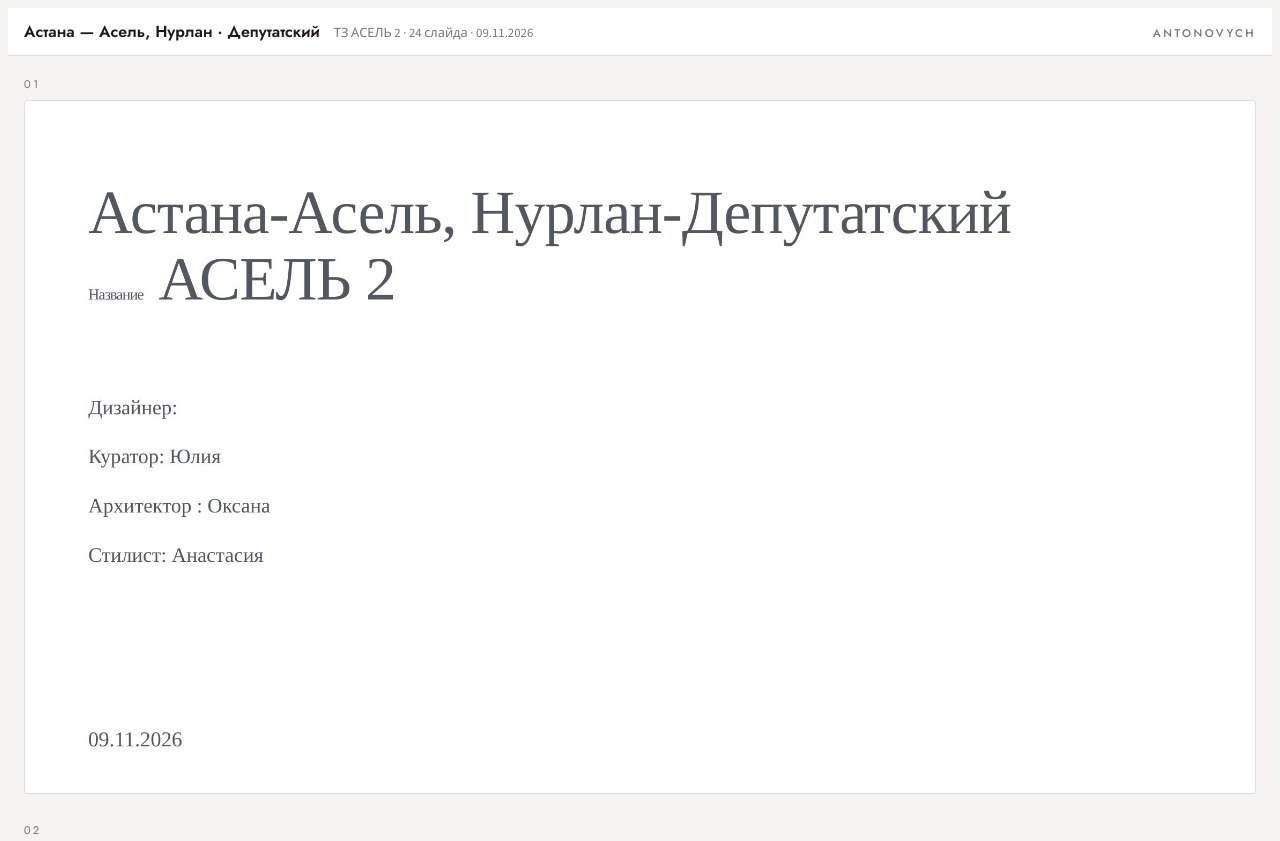
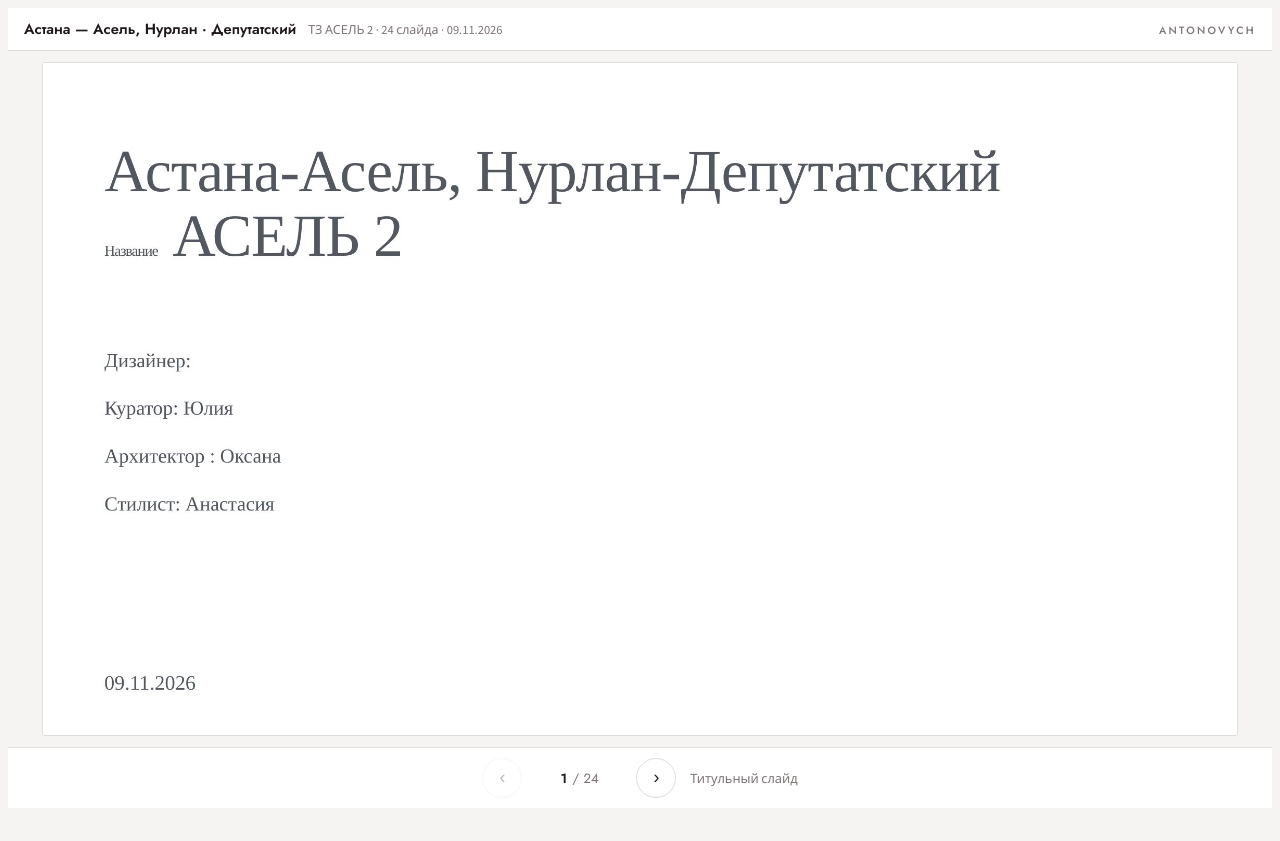
Before and after one commit to AntonovychDesignStylist/tz-asel-2, a plain HTML site: page index.html in a window 1280 px wide. Shown: the top 841 px of the page. After the commit the page ends 808 px from the top, so only its background shows below. Drawn offline with nearby package versions, Linux system fonts and the light colour scheme.

Commit message:
Просмотр по одному слайду: кадр по размеру экрана, листание стрелками и свайпом, шапка только на обложке
Co-Authored-By: Claude Opus 5 <noreply@anthropic.com>
Claude-Session: https://claude.ai/code/session_015Xf3BBH8CFkGQfaXQ6u5XT

```diff
--- a/index.html
+++ b/index.html
@@ -2,11 +2,12 @@
 <meta name="claude:viewport-fit-sides" content="cover">
 <link rel="stylesheet" href="https://fonts.googleapis.com/css2?family=Jost:wght@400;500;600&family=Source+Sans+3:wght@400;600&display=swap">
 <style>
-/* Вертикальная лента слайдов 16:9; видео поверх слайда стартует, когда слайд попадает в кадр */
+/* Один слайд на экран: кадр вписан по высоте окна, листание стрелками, свайпом и кнопками */
 :root{
   --bg:#F6F4F3; --card:#FFFFFF; --fg:#1F1919; --muted:#7D7474; --line:#E2DCDC;
   --display:'Jost','Segoe UI',system-ui,sans-serif;
   --body:'Source Sans 3','Segoe UI',system-ui,sans-serif;
+  --chrome:128px;
 }
 @media (prefers-color-scheme: dark){
   :root:not([data-theme="light"]){
@@ -16,57 +17,77 @@
 :root[data-theme="dark"]{
   --bg:#131010; --card:#1B1717; --fg:#EDE8E8; --muted:#948B8B; --line:#2B2525; color-scheme:dark;
 }
-body{background:var(--bg);color:var(--fg);font-family:var(--body);}
-body::before{content:"";position:fixed;inset:0 0 auto;height:env(safe-area-inset-top,0px);z-index:10;background:var(--card);}
+html,body{height:100%;}
+body{background:var(--bg);color:var(--fg);font-family:var(--body);
+  display:flex;flex-direction:column;overflow:hidden;}
 
-header{position:sticky;top:env(safe-area-inset-top,0px);z-index:9;background:var(--card);border-bottom:1px solid var(--line);}
-.bar{max-width:1480px;margin:0 auto;
+header{background:var(--card);border-bottom:1px solid var(--line);flex:0 0 auto;}
+.bar{max-width:1600px;margin:0 auto;
   padding-left:max(16px,env(safe-area-inset-left,0px));
   padding-right:max(16px,env(safe-area-inset-right,0px));
-  padding-block:12px;display:flex;align-items:baseline;gap:14px;flex-wrap:wrap;}
-.name{font-family:var(--display);font-weight:600;font-size:1rem;margin:0;}
-.sub{font-size:.8rem;color:var(--muted);margin:0;}
-.mark{margin-left:auto;font-family:var(--display);font-weight:500;font-size:.7rem;
-  letter-spacing:.22em;color:var(--muted);text-transform:uppercase;}
+  padding-block:10px;display:flex;align-items:baseline;gap:12px;}
+.name{font-family:var(--display);font-weight:600;font-size:.92rem;margin:0;
+  white-space:nowrap;overflow:hidden;text-overflow:ellipsis;}
+.sub{font-size:.78rem;color:var(--muted);white-space:nowrap;}
+.mark{margin-left:auto;font-family:var(--display);font-weight:500;font-size:.66rem;
+  letter-spacing:.22em;color:var(--muted);text-transform:uppercase;white-space:nowrap;}
 
-main{max-width:1480px;margin:0 auto;
+.stage{flex:1 1 auto;min-height:0;display:flex;align-items:center;justify-content:center;
   padding-left:max(16px,env(safe-area-inset-left,0px));
   padding-right:max(16px,env(safe-area-inset-right,0px));
-  padding-block:20px 56px;display:flex;flex-direction:column;gap:28px;}
-figure{margin:0;display:flex;flex-direction:column;gap:8px;}
-.num{font-family:var(--display);font-size:.7rem;letter-spacing:.2em;color:var(--muted);font-variant-numeric:tabular-nums;}
-.frame{position:relative;aspect-ratio:16/9;max-width:100%;
+  padding-block:12px;}
+.frame{position:relative;aspect-ratio:16/9;
+  width:min(100%, 1600px, calc((100dvh - var(--chrome)) * 1.7778));
   background:var(--card);border:1px solid var(--line);border-radius:3px;overflow:hidden;}
 .frame img{display:block;width:100%;height:100%;object-fit:contain;}
 .frame video{position:absolute;width:100%;height:100%;object-fit:cover;background:#000;border:0;}
-.sound{position:absolute;z-index:2;border:0;cursor:pointer;
-  font-family:var(--display);font-size:.72rem;letter-spacing:.08em;
-  padding:7px 12px;border-radius:999px;color:#fff;background:rgba(20,16,16,.62);
-  backdrop-filter:blur(6px);}
-.sound:focus-visible{outline:2px solid #fff;outline-offset:2px;}
-footer{border-top:1px solid var(--line);max-width:1480px;margin:0 auto;
+
+.sound{position:absolute;right:14px;bottom:14px;z-index:3;border:0;cursor:pointer;
+  font-family:var(--display);font-size:.7rem;letter-spacing:.08em;
+  padding:7px 12px;border-radius:999px;color:#fff;background:rgba(20,16,16,.62);}
+
+.controls{flex:0 0 auto;background:var(--card);border-top:1px solid var(--line);
   padding-left:max(16px,env(safe-area-inset-left,0px));
   padding-right:max(16px,env(safe-area-inset-right,0px));
-  padding-block:22px 34px;font-size:.82rem;color:var(--muted);}
-@media (max-width:560px){ main{gap:20px;padding-block:14px 40px;} .name{font-size:.92rem;} .mark{display:none;} }
-@media (prefers-reduced-motion:reduce){ video{scroll-behavior:auto;} }
+  padding-block:10px;padding-bottom:calc(10px + env(safe-area-inset-bottom,0px));
+  display:flex;align-items:center;justify-content:center;gap:14px;}
+.nav{width:40px;height:40px;border-radius:999px;border:1px solid var(--line);
+  background:transparent;color:var(--fg);cursor:pointer;font-size:1.1rem;line-height:1;
+  display:grid;place-items:center;}
+.nav:hover:not(:disabled){background:var(--bg);}
+.nav:disabled{opacity:.3;cursor:default;}
+.nav:focus-visible,.sound:focus-visible{outline:2px solid var(--fg);outline-offset:2px;}
+.count{font-family:var(--display);font-size:.84rem;color:var(--muted);
+  font-variant-numeric:tabular-nums;min-width:86px;text-align:center;}
+.count b{color:var(--fg);font-weight:600;}
+.caption{font-size:.8rem;color:var(--muted);max-width:40ch;
+  white-space:nowrap;overflow:hidden;text-overflow:ellipsis;}
+@media (max-width:720px){ .caption{display:none;} .mark{display:none;} .sub{display:none;} }
 </style>
 
-<header>
+<header id="head">
   <div class="bar">
     <p class="name">Астана — Асель, Нурлан · Депутатский</p>
-    <p class="sub">ТЗ АСЕЛЬ 2 · 24 слайда · 09.11.2026</p>
+    <span class="sub">ТЗ АСЕЛЬ 2 · 24 слайда · 09.11.2026</span>
     <span class="mark">Antonovych</span>
   </div>
 </header>
 
-<main id="deck"></main>
+<div class="stage">
+  <div class="frame" id="frame">
+    <img id="shot" alt="">
+  </div>
+</div>
 
-<footer>
-  Antonovych Design · техническое задание по объекту на Депутатском. Видео запускается само, когда слайд попадает на экран; звук включается кнопкой.
-</footer>
+<div class="controls">
+  <button class="nav" id="prev" type="button" aria-label="Предыдущий слайд">‹</button>
+  <span class="count"><b id="cur">1</b> / 24</span>
+  <button class="nav" id="next" type="button" aria-label="Следующий слайд">›</button>
+  <span class="caption" id="caption"></span>
+</div>
 
 <script>
+const TOTAL = 24;
 const VIDEOS = {
   5:  {src:'slides/v1.mp4', css:'left:65.93%;top:2.38%;width:29.65%;height:93.71%'},
   7:  {src:'slides/v2.mp4', css:'left:63.99%;top:0.70%;width:31.09%;height:98.26%'},
@@ -84,51 +105,94 @@ const ALT = {
   18:'Санузлы', 19:'Санузлы', 20:'Санузлы', 21:'Санузлы',
   22:'Гостевая спальня — Baxter, Minotti', 23:'Гардеробы — референс', 24:'Завершающий слайд'
 };
+const pad = n => String(n).padStart(2, '0');
+const head = document.getElementById('head');
+const shot = document.getElementById('shot');
+const frame = document.getElementById('frame');
+const curEl = document.getElementById('cur');
+const capEl = document.getElementById('caption');
+const prevBtn = document.getElementById('prev');
+const nextBtn = document.getElementById('next');
+let i = 1, media = null;
 
-const deck = document.getElementById('deck');
-for (let n = 1; n <= 24; n++) {
-  const pad = String(n).padStart(2, '0');
-  const fig = document.createElement('figure');
-  const num = document.createElement('span');
-  num.className = 'num';
-  num.textContent = VIDEOS[n] ? pad + ' · видео' : pad;
-  const frame = document.createElement('div');
-  frame.className = 'frame';
-  const img = document.createElement('img');
-  img.src = 'slides/s-' + pad + '.jpg';
-  img.alt = ALT[n] || ('Слайд ' + n);
-  img.loading = n > 2 ? 'lazy' : 'eager';
-  frame.append(img);
-  if (VIDEOS[n]) {
-    const v = document.createElement('video');
-    v.src = VIDEOS[n].src;
-    v.muted = true; v.loop = true; v.playsInline = true;
-    v.setAttribute('playsinline', ''); v.setAttribute('muted', '');
-    v.preload = 'metadata';
-    v.style.cssText = VIDEOS[n].css;
-    const btn = document.createElement('button');
-    btn.className = 'sound';
-    btn.type = 'button';
-    btn.textContent = 'ЗВУК ВКЛ';
-    btn.style.right = '16px';
-    btn.style.bottom = '16px';
-    btn.addEventListener('click', () => {
-      v.muted = !v.muted;
-      btn.textContent = v.muted ? 'ЗВУК ВКЛ' : 'ЗВУК ВЫКЛ';
-      if (!v.muted) v.play().catch(() => {});
-    });
-    frame.append(v, btn);
-  }
-  fig.append(num, frame);
-  deck.append(fig);
+function clearMedia(){
+  if (!media) return;
+  media.video.pause();
+  media.video.remove();
+  media.btn.remove();
+  media = null;
 }
 
-const io = new IntersectionObserver((entries) => {
-  for (const e of entries) {
-    const v = e.target;
-    if (e.isIntersecting) { v.play().catch(() => {}); }
-    else { v.pause(); }
+function sizeChrome(){
+  const h = (head.hidden ? 0 : head.offsetHeight)
+          + document.querySelector('.controls').offsetHeight + 26;
+  document.documentElement.style.setProperty('--chrome', h + 'px');
+}
+
+function show(n){
+  i = Math.min(TOTAL, Math.max(1, n));
+  clearMedia();
+  head.hidden = i !== 1;
+  sizeChrome();
+  shot.src = 'slides/s-' + pad(i) + '.jpg';
+  shot.alt = ALT[i] || ('Слайд ' + i);
+  curEl.textContent = i;
+  capEl.textContent = ALT[i] || '';
+  prevBtn.disabled = i === 1;
+  nextBtn.disabled = i === TOTAL;
+  const v = VIDEOS[i];
+  if (v){
+    const el = document.createElement('video');
+    el.src = v.src; el.muted = true; el.loop = true; el.playsInline = true;
+    el.setAttribute('playsinline',''); el.setAttribute('muted','');
+    el.style.cssText = v.css;
+    const btn = document.createElement('button');
+    btn.className = 'sound'; btn.type = 'button'; btn.textContent = 'ЗВУК ВКЛ';
+    btn.addEventListener('click', () => {
+      el.muted = !el.muted;
+      btn.textContent = el.muted ? 'ЗВУК ВКЛ' : 'ЗВУК ВЫКЛ';
+      el.play().catch(() => {});
+    });
+    frame.append(el, btn);
+    media = {video: el, btn};
+    el.play().catch(() => {});
   }
-}, { threshold: 0.45 });
-document.querySelectorAll('video').forEach(v => io.observe(v));
+  for (const d of [1, -1]){
+    const m = i + d;
+    if (m >= 1 && m <= TOTAL) { const p = new Image(); p.src = 'slides/s-' + pad(m) + '.jpg'; }
+  }
+  if (location.hash !== '#' + i) history.replaceState(null, '', '#' + i);
+}
+
+prevBtn.addEventListener('click', () => show(i - 1));
+nextBtn.addEventListener('click', () => show(i + 1));
+
+addEventListener('keydown', e => {
+  if (e.target.closest('button') && (e.key === ' ' || e.key === 'Enter')) return;
+  switch (e.key){
+    case 'ArrowRight': case 'PageDown': case ' ': show(i + 1); e.preventDefault(); break;
+    case 'ArrowLeft':  case 'PageUp':            show(i - 1); e.preventDefault(); break;
+    case 'Home': show(1); e.preventDefault(); break;
+    case 'End':  show(TOTAL); e.preventDefault(); break;
+  }
+});
+
+let x0 = null, y0 = null;
+frame.addEventListener('touchstart', e => { x0 = e.touches[0].clientX; y0 = e.touches[0].clientY; }, {passive:true});
+frame.addEventListener('touchend', e => {
+  if (x0 === null) return;
+  const dx = e.changedTouches[0].clientX - x0;
+  const dy = e.changedTouches[0].clientY - y0;
+  if (Math.abs(dx) > 50 && Math.abs(dx) > Math.abs(dy) * 1.5) show(i + (dx < 0 ? 1 : -1));
+  x0 = y0 = null;
+}, {passive:true});
+
+addEventListener('resize', sizeChrome);
+
+const start = parseInt((location.hash || '').slice(1), 10);
+show(Number.isInteger(start) && start >= 1 && start <= TOTAL ? start : 1);
+addEventListener('hashchange', () => {
+  const n = parseInt(location.hash.slice(1), 10);
+  if (Number.isInteger(n) && n !== i) show(n);
+});
 </script>
```
